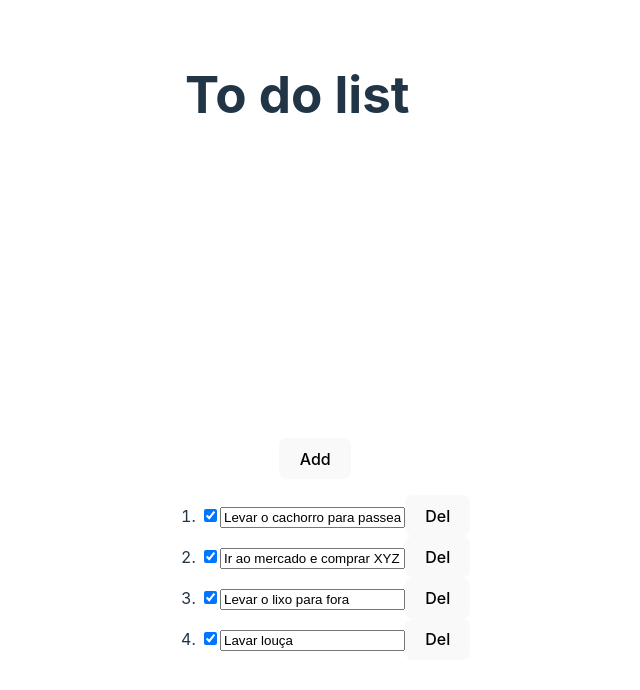
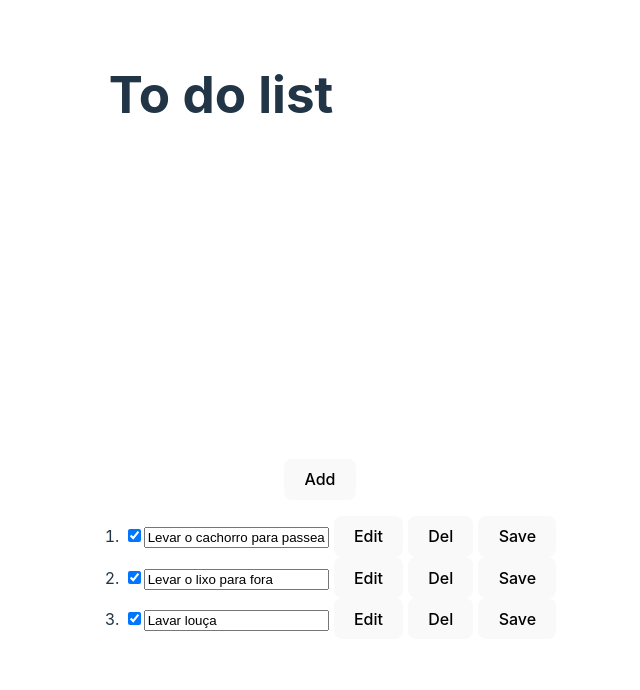
Before and after one commit to ruan-cardozo/docker-proj, a React (Vite) app in the folder frontends/todo-list/: page / in a window 1280 px wide. Shown: the top 690 px of the page, without its empty margins (320-960 px from the left). Built offline with nearby package versions, Linux system fonts and the light colour scheme.

Commit message:
(refactor) new todolist

```diff
--- a/frontends/todo-list/src/components/TodoList/TodoList.tsx
+++ b/frontends/todo-list/src/components/TodoList/TodoList.tsx
@@ -2,42 +2,56 @@ import { useState } from "react";
 import { TaskList, TaskListItem } from "./types";
 
 const initialTasks: TaskList = [
-    { id: 1, name: "Levar o cachorro para passear", isDone: true, isEditing: false },
-    { id: 4, name: "Ir ao mercado e comprar XYZ", isDone: true, isEditing: false},
-    { id: 2, name: "Levar o lixo para fora", isDone: true, isEditing: false },
-    { id: 3, name: "Lavar louça", isDone: true, isEditing: false}
+    { id: 1, name: "Levar o cachorro para passear", isDone: true, isEditing: true },
+    { id: 2, name: "Levar o lixo para fora", isDone: true, isEditing: true },
+    { id: 3, name: "Lavar louça", isDone: true, isEditing: true}
 ];
 
 function TodoList() {
     const [tasks, setTasks] = useState<TaskList>(initialTasks);
+
     return (
+
     <div>
-        <button type="button" onClick={() => {
+        <button style={{cursor: "pointer"}} type="button" onClick={() => {
+
             const newItem: TaskListItem = {
                 id: tasks.length + 1,
-                name: "New Task",
+                name: "",
                 isDone: false,
                 isEditing: true
             };
+
             tasks.push(newItem);
             setTasks([...tasks]);
         }}>Add</button>
         <ul style={{ listStyleType: "counter-style"}}>
             {tasks.map((task,index) => (
                 <li key={task.id} style={{textAlign: "left"}}>
-                    <input type="checkbox" checked={task.isDone} onChange={() => {
+                    <input style={{cursor: "pointer"}} type="checkbox" checked={task.isDone} onChange={() => {
                         task.isDone = !task.isDone;
                         setTasks([...tasks]);
                     }}></input>
-                    <input type="text" onChange={(e) => {
-                        console.log(e);
-                        task.name = e.target.value
-                        setTasks([...tasks]);
-                    }} value={task.name}/>
-                    <button type="button" onClick={() => {
+                    {task.isEditing ? (
+                        <input style={{cursor: "pointer"}} type="text" placeholder="Write here..." onChange={(e) => {
+                            task.name = e.target.value;
+                            setTasks([...tasks]);
+                        }} value={task.name}/>
+                        ) : (
+                        <span style={{textDecoration: task.isDone ? 'line-through' : 'none'}}>{task.name}</span>
+                    )}
+                        <button style={{cursor: "pointer", marginLeft: '5px', alignItems: 'center'}} type="button" onClick={() => {
+                            task.isEditing = true;
+                            setTasks([...tasks]);
+                    }}>Edit</button>
+                    <button style={{cursor: "pointer", marginLeft: '5px', alignItems: 'center'}} type="button" onClick={() => {
                         tasks.splice(index,1);
                         setTasks([...tasks]);
                     }}>Del</button>
+                    <button style={{cursor: "pointer", marginLeft: '5px', alignItems: 'center'}} type="button" onClick={() => {
+                        task.isEditing = false;
+                        setTasks([...tasks]);
+                    }}>Save</button>
                 </li>
             ))}
         </ul>
```
